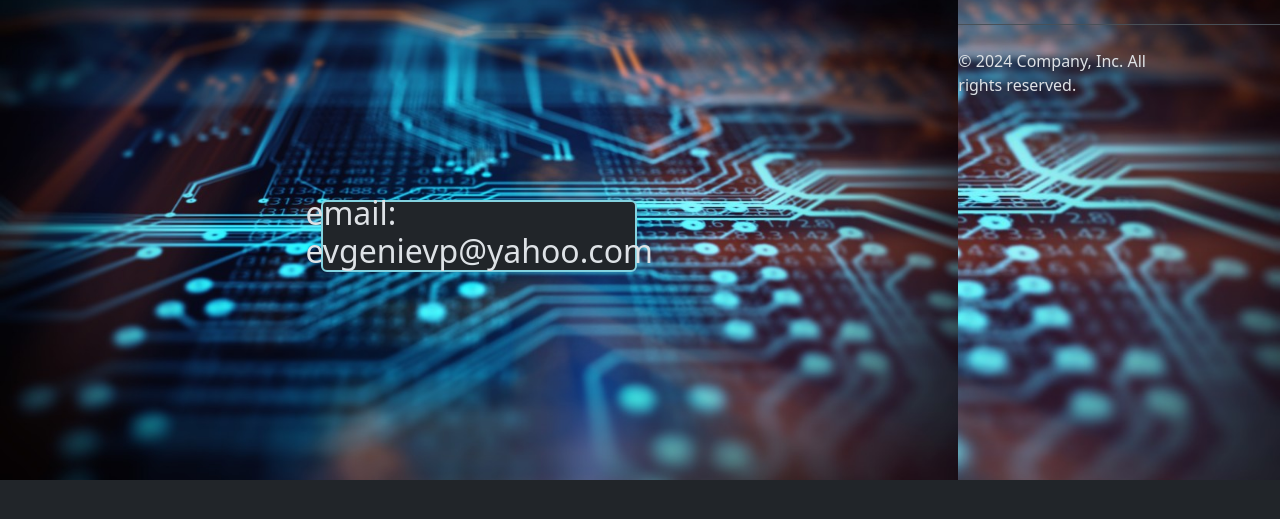
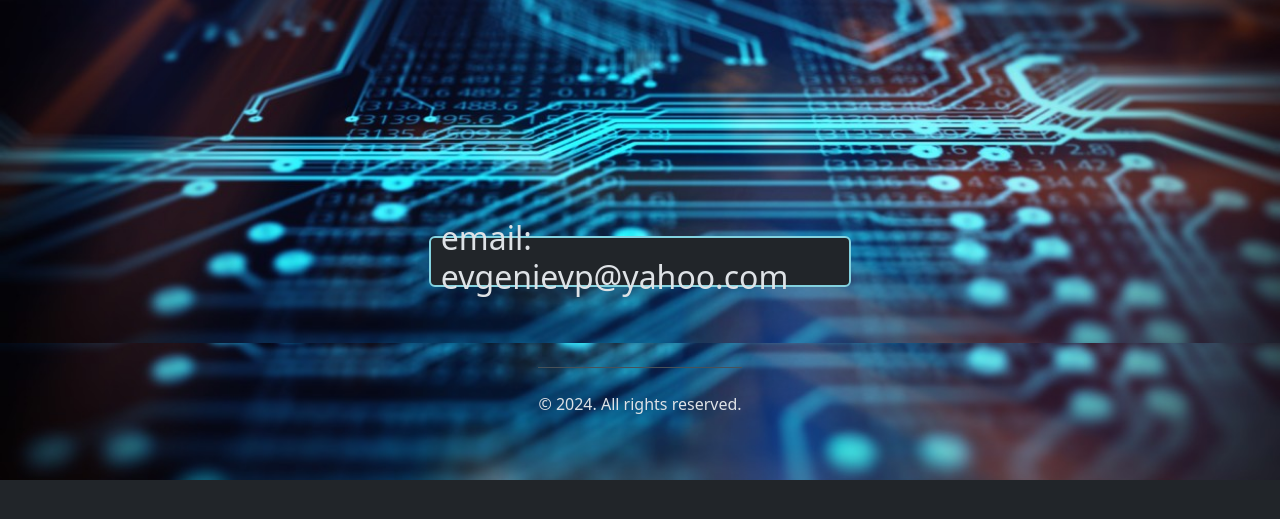
Before and after one commit to evgenievp/web-portfolio-page, a Django app: page /contacts/ in a window 1280 px wide. Shown: the part 56-575 px from the top of the page. Run offline with Django 5.2, Linux system fonts and the light colour scheme.

Commit message:
general templates and css fixes

```diff
--- a/static/css/contacts_styling.css
+++ b/static/css/contacts_styling.css
@@ -1,5 +1,6 @@
 body {
     overflow-x: hidden;
+    display: flex;
 }
 .main-container {
     background-image: url('../../media/images/background.jpg');
@@ -10,7 +11,9 @@ body {
     height: 60vh;
     width: 100vw;
     display: flex;
+    flex-direction: column;
     justify-content: center;
+    align-items: center;
 }
 
     .card {
@@ -23,8 +26,14 @@ body {
         box-sizing: border-box;
         vertical-align: center;
         border: 2px solid #83d2df;
+        padding: 10px;
     }
 
-img {
-    height: 55%;
+
+
+footer {
+    max-height: 100px;
+    padding: 20px;
+    display: flex;
+    justify-content: space-around;
 }
--- a/templates/contacts.html
+++ b/templates/contacts.html
@@ -1,17 +1,12 @@
 {% extends 'head.html' %}
 {% block content %}
-{% load static %}
-<link rel="stylesheet" href="{% static 'css/contacts_styling.css' %}">
-
+    {% load static %}
+    <link rel="stylesheet" href="{% static 'css/contacts_styling.css' %}">
 
     <div class="main-container">
         <div class="card">
-            <div class="card-body">
-                <h2>email: evgenievp@yahoo.com</h2>
-            </div>
+            <h2>email: evgenievp@yahoo.com</h2>
         </div>
     </div>
 
-
-
 {% endblock %}
--- a/templates/head.html
+++ b/templates/head.html
@@ -35,7 +35,7 @@
                         <a class="nav-link" href="{% url 'register page' %}">Sign Up</a>
                     </li>
                     <li class="nav-item">
-                        <a class="nav-link" href="{% url 'register page' %}">Sign In</a>
+                        <a class="nav-link" href="{% url 'login page' %}">Sign In</a>
                     </li>
                 </ul>
             </div>
@@ -47,13 +47,8 @@
     {% block content %}
 
     {% endblock %}
-<div class="d-flex flex-column flex-sm-row justify-content-between py-4 my-4 border-top">
-      <p>© 2024 Company, Inc. All rights reserved.</p>
-      <ul class="list-unstyled d-flex">
-        <li class="ms-3"><a class="link-body-emphasis" href="#"><svg class="bi" width="24" height="24"><use xlink:href="#twitter"></use></svg></a></li>
-        <li class="ms-3"><a class="link-body-emphasis" href="#"><svg class="bi" width="24" height="24"><use xlink:href="#instagram"></use></svg></a></li>
-        <li class="ms-3"><a class="link-body-emphasis" href="#"><svg class="bi" width="24" height="24"><use xlink:href="#facebook"></use></svg></a></li>
-      </ul>
+    <div class="d-flex flex-column flex-sm-row justify-content-between py-4 my-4 border-top">
+        <p>© 2024. All rights reserved.</p>
     </div>
 
 </div>
--- a/web_page/main_page/urls.py
+++ b/web_page/main_page/urls.py
@@ -15,7 +15,7 @@ urlpatterns = [
     path('contacts/', views.ContactsPageView.as_view(), name='contacts page'),
     path('about/', views.AboutPageView.as_view(), name='about page'),
     path('display-project/<int:pk>/', views.display_project, name='display project'),
-    path('login/', views.LoginView.as_view(), name='login page'),
+    path('login/', views.LoginPage.as_view(), name='login page'),
     path('register/', views.RegisterPage.as_view(), name='register page'),
 
 ]
--- a/web_page/main_page/views.py
+++ b/web_page/main_page/views.py
@@ -1,4 +1,3 @@
-from django.contrib.auth.views import LoginView
 from django.urls import reverse_lazy
 from django.views import generic as views
 from django.shortcuts import render, redirect
@@ -7,7 +6,7 @@ from django.contrib.auth import views as auth_views
 
 
 import web_page
-from web_page.main_page.forms import Project, RegisterForm
+from web_page.main_page.forms import Project, RegisterForm, LoginForm
 from web_page.main_page.models import ApplicationModel, AboutMeModel, UserAccount
 
 
@@ -16,7 +15,7 @@ class MainPage(views.TemplateView):
 
 
 class LoginPage(auth_views.LoginView):
-    form_class = LoginView
+    form_class = LoginForm
     template_name = 'login_page.html'
     next_page = reverse_lazy('index.html')
 
```
Also changed, not shown: static/css/register.css (+7 -2 lines), templates/index.html (+5 -2 lines).
